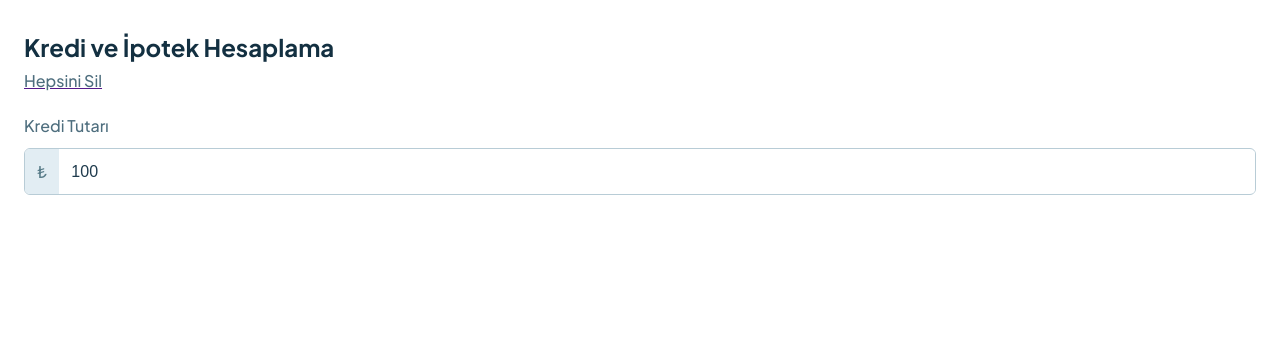
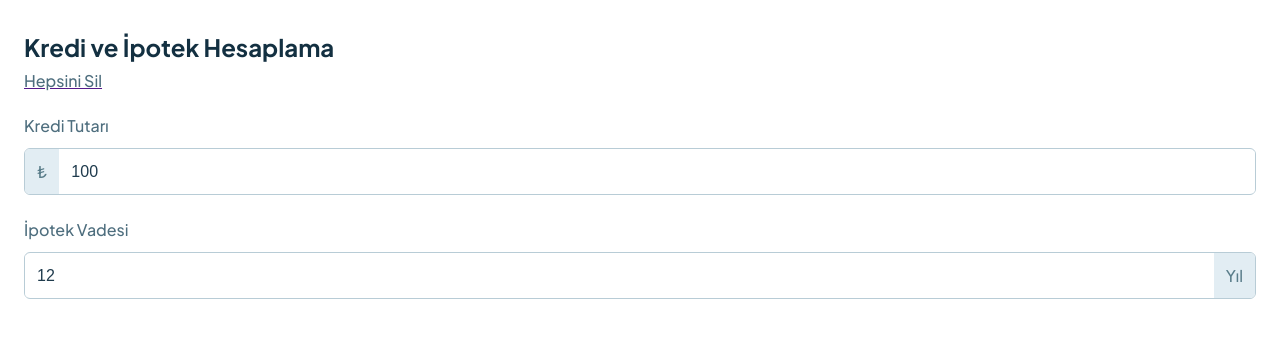
Before and after one commit to dursunkokturk/Front-End-School-React-JS-Project-Loan-And-Mortgage-Calculator-App-V3, a React (Vite) app: page / in a window 1280 px wide. Shown: the top 338 px of the page. Built offline with nearby package versions, Linux system fonts and the light colour scheme.

Commit message:
src klasoru icindeki app.jsx component icindeki container div'i icinde main alanina yeni form-group div icinde ipotek vadesi alani olusturuldu, app.css dosyasinda css duzenlemesi yapildi

```diff
--- a/src/App.css
+++ b/src/App.css
@@ -33,6 +33,10 @@ body {
   margin-bottom: 12px;
 }
 
+.form-group{
+  margin-bottom: 24px;
+}
+
 .input-box {
   display: flex;
   align-items: center;
--- a/src/App.jsx
+++ b/src/App.jsx
@@ -10,6 +10,7 @@ export default function App() {
           <a href=""><h4>Hepsini Sil</h4></a>
         </header>
         <main className='main'>
+
           <div className="form-group">
             <h4>Kredi Tutarı</h4>
             <div className="input-box">
@@ -17,6 +18,15 @@ export default function App() {
               <input type="text" defaultValue={100.000} />
             </div>
           </div>
+
+          <div className="form-group">
+            <h4>İpotek Vadesi</h4>
+            <div className="input-box">
+              <input type="text" defaultValue={12} />
+              <span className="prefix">Yıl</span>
+            </div>
+          </div>
+
         </main>
       </div>
     </>
```
